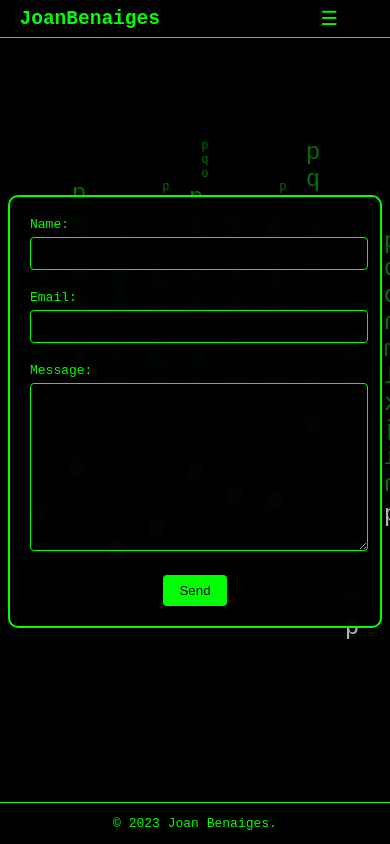
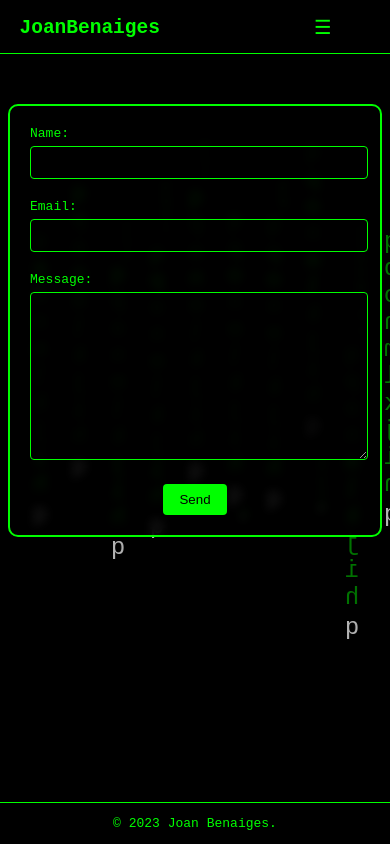
Before and after one commit to JoanBenaiges/portfolio, a React (Vite) app: page /contact-me in a window 390 px wide. Built offline with nearby package versions, Linux system fonts and the light colour scheme.

Commit message:
responsive mode

```diff
--- a/src/styles/components/_Contact.scss
+++ b/src/styles/components/_Contact.scss
@@ -1,6 +1,6 @@
 .contact-form {
     max-width: 500px;
-    margin: 15rem auto;
+    margin: 12rem auto;
     padding: 20px;
     border: 2px solid #00ff00;
     border-radius: 10px;
@@ -83,3 +83,11 @@
         opacity: 1;
     }
 }
+
+@media only screen and (max-width: 768px) {
+    .contact-form {
+
+        margin: 8rem auto;
+    }
+
+}
--- a/src/styles/components/_Navigation.scss
+++ b/src/styles/components/_Navigation.scss
@@ -19,10 +19,10 @@
         }
 
         .nav-container {
-            margin-right: 10%;
+            margin-right: 15%;
             display: flex;
             align-items: center;
-            justify-content: flex-end;
+            justify-content: center;
             flex-grow: 1;
 
             .menu-icon {
@@ -70,18 +70,32 @@
     }
 
     @media only screen and (max-width: 768px) {
-        nav .nav-container .menu-icon {
-            display: block;
+
+        nav {
+            margin-top: 0.7rem;
+            margin-bottom: 1rem;
+
+            .nav-container .menu-icon {
+                display: flex;
+                margin-right: 0%;
+                justify-content: end;
+                flex-grow: inherit;
+            }
+
+            .nav-container .nav-links {
+                display: none;
+                position: absolute;
+                top: 1.7rem;
+                right: 0;
+                background-color: black;
+                padding: 1rem;
+                border-radius: 15px;
+                border-color: #00ff00;
+                border-style: inherit;
+            }
+
         }
 
-        nav .nav-container .nav-links {
-            display: none;
-            position: absolute;
-            top: 4.5rem;
-            right: 0;
-            background-color: green;
-            padding: 1rem;
-            border-radius: 5px;
-        }
     }
+
 }
--- a/src/styles/components/_Projects.scss
+++ b/src/styles/components/_Projects.scss
@@ -99,10 +99,17 @@
 
     }
 
-    @media only screen and (max-width: 768px) {
+
+}
+
+@media only screen and (max-width: 768px) {
+    .projects {
+        margin-top: 3rem;
+
         .card {
             width: calc(100% - 10px);
 
         }
     }
+
 }
```
